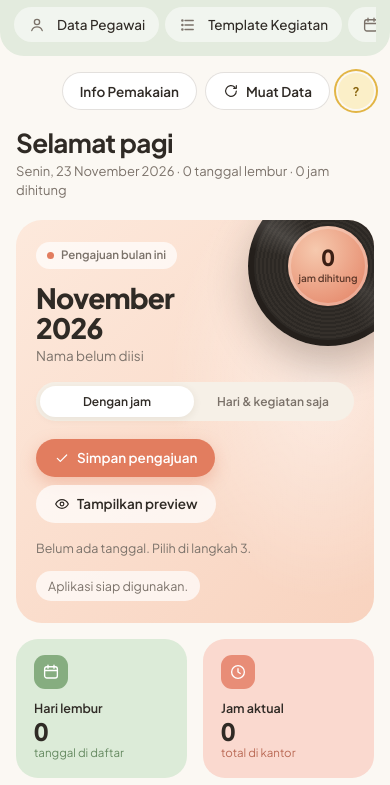
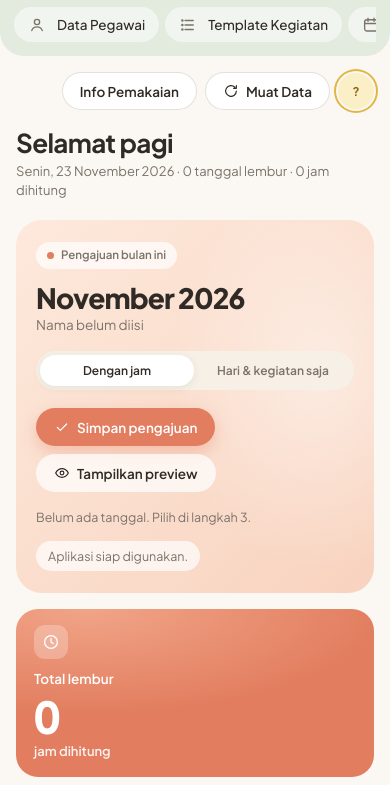
Before and after one commit to saykendi-source/rekab-lembur, a plain HTML site: page index.html in a window 390 px wide. Shown: the part 59-844 px from the top of the page. Drawn offline with Linux system fonts and the light colour scheme.

Commit message:
Add files via upload

```diff
--- a/index.html
+++ b/index.html
@@ -127,16 +127,15 @@
             <div id="sumDays" class="summary-days"></div>
             <p id="statusMessage" class="status-message" role="status" aria-live="polite"></p>
           </div>
-          <div class="disc" aria-hidden="false">
-            <div class="disc-grooves"></div>
-            <div class="disc-label">
-              <strong id="sumJam">0</strong>
-              <small id="discLabel">jam dihitung</small>
-            </div>
-          </div>
         </div>
 
         <div class="tiles">
+          <div class="tile tile-main">
+            <span class="tile-ic"><svg viewBox="0 0 24 24"><circle cx="12" cy="12" r="8.5"/><path d="M12 7.5V12l3 2"/></svg></span>
+            <p id="mainTitle">Total lembur</p>
+            <strong id="sumJam">0</strong>
+            <small id="discLabel">jam dihitung</small>
+          </div>
           <div class="tile t-green" data-tile="1">
             <span class="tile-ic"><svg viewBox="0 0 24 24"><rect x="3.5" y="5" width="17" height="15" rx="3"/><path d="M3.5 10h17M8 3v4M16 3v4"/></svg></span>
             <p>Hari lembur</p>
--- a/style.css
+++ b/style.css
@@ -128,10 +128,10 @@ svg{fill:none;stroke:currentColor;stroke-width:1.8;stroke-linecap:round;stroke-l
 .greeting p{margin:4px 0 0;color:var(--text-2);font-size:13px}
 
 /* ---------- Overview: hero + tiles ---------- */
-.overview{display:grid;grid-template-columns:minmax(0,1.55fr) minmax(0,1fr);gap:16px;margin:20px 0 22px}
+.overview{display:grid;grid-template-columns:minmax(0,1fr) minmax(0,1.25fr);gap:16px;margin:20px 0 22px}
 .hero{
   position:relative;overflow:hidden;
-  display:grid;grid-template-columns:minmax(0,1fr) auto;align-items:center;gap:12px;
+  display:flex;flex-direction:column;justify-content:center;
   padding:26px 26px 22px 28px;
   border-radius:26px;
   background:
@@ -166,29 +166,18 @@ svg{fill:none;stroke:currentColor;stroke-width:1.8;stroke-linecap:round;stroke-l
 .status-message[data-type="error"]::before{content:"⚠︎"}
 .status-message[data-type="success"]::before{content:"✓"}
 
-/* Piringan: total jam dihitung */
-.disc{
-  position:relative;width:200px;height:200px;border-radius:50%;flex:none;
-  background:
-    radial-gradient(circle at 50% 50%, transparent 0 30%, rgba(255,255,255,.05) 30.5% 31%, transparent 31.5%),
-    repeating-radial-gradient(circle at 50% 50%, #2c2824 0 2px, #35302b 2px 4px);
-  box-shadow:0 18px 40px rgba(60,35,20,.28), inset 0 0 0 6px #241f1b;
-  display:grid;place-items:center;
+
+.tiles{display:grid;grid-template-columns:1.1fr 1fr 1fr;grid-template-rows:1fr 1fr;gap:14px}
+.tile-main{
+  grid-row:span 2;justify-content:flex-end;
+  background:radial-gradient(120% 90% at 20% 0%, #f1a487, var(--terracotta) 70%);
+  color:#fff;padding:20px;
 }
-.disc-grooves{
-  position:absolute;inset:0;border-radius:50%;
-  background:conic-gradient(from 210deg, transparent 0 20%, rgba(255,255,255,.13) 26%, transparent 34% 70%, rgba(255,255,255,.08) 76%, transparent 84%);
-}
-.disc-label{
-  position:relative;width:96px;height:96px;border-radius:50%;
-  display:grid;place-content:center;text-align:center;
-  background:radial-gradient(circle at 35% 30%, #f6c9ae, var(--terracotta));
-  color:#3b1f14;box-shadow:inset 0 0 0 3px rgba(255,255,255,.25);
-}
-.disc-label strong{font-size:28px;font-weight:800;line-height:1;font-variant-numeric:tabular-nums}
-.disc-label small{font-size:10px;font-weight:600;margin-top:3px;opacity:.8}
-
-.tiles{display:grid;grid-template-columns:1fr 1fr;gap:16px}
+.tile-main .tile-ic{background:rgba(255,255,255,.25);margin-bottom:auto}
+.tile.tile-main p,.tile.tile-main strong{color:#fff}
+.tile.tile-main strong{font-size:64px;line-height:1;margin:10px 0 6px}
+.tile.tile-main small{opacity:.9;font-size:13px;font-weight:600}
+.tile.tile-main p{font-size:13.5px}
 .tile{
   border-radius:22px;padding:16px 18px;
   display:flex;flex-direction:column;
@@ -461,7 +450,6 @@ input::placeholder,textarea::placeholder{color:var(--text-3)}
 /* ---------- Responsif ---------- */
 @media (max-width:1280px){
   .overview{grid-template-columns:1fr}
-  .tiles{grid-template-columns:repeat(4,minmax(0,1fr))}
 }
 @media (max-width:1020px){
   body{padding:0}
@@ -474,18 +462,17 @@ input::placeholder,textarea::placeholder{color:var(--text-3)}
   .side-nav button::after{display:none}
   .main{padding:16px 16px 40px}
   .greeting h1{font-size:26px}
-  .tiles{grid-template-columns:1fr 1fr}
+  .tiles{grid-template-columns:1fr 1fr;grid-template-rows:none}
+  .tile-main{grid-row:auto;grid-column:1 / -1}
+  .tile-main .tile-ic{margin-bottom:10px}
+  .tile.tile-main strong{font-size:44px;margin:6px 0 4px}
 }
 @media (max-width:760px){
   .topbar .crumb{display:none}
   .top-actions{width:100%;justify-content:flex-end}
-  .hero{grid-template-columns:1fr;padding:22px 20px}
+  .hero{padding:22px 20px}
   .hero h2{font-size:28px}
-  .disc{position:absolute;right:-34px;top:-34px;width:160px;height:160px}
-  .disc-label{width:80px;height:80px}
-  .disc-label strong{font-size:22px}
   .hero-body{position:relative;z-index:1}
-  .hero .tag,.hero h2,.hero-sub{max-width:calc(100% - 110px)}
   .grid.two,.grid.three,.grid.four,.template-grid{grid-template-columns:1fr 1fr}
   .grid.three>label:first-child,.wide,.approval-grid>label{grid-column:1 / -1}
   input,textarea,select{font-size:16px}
```
